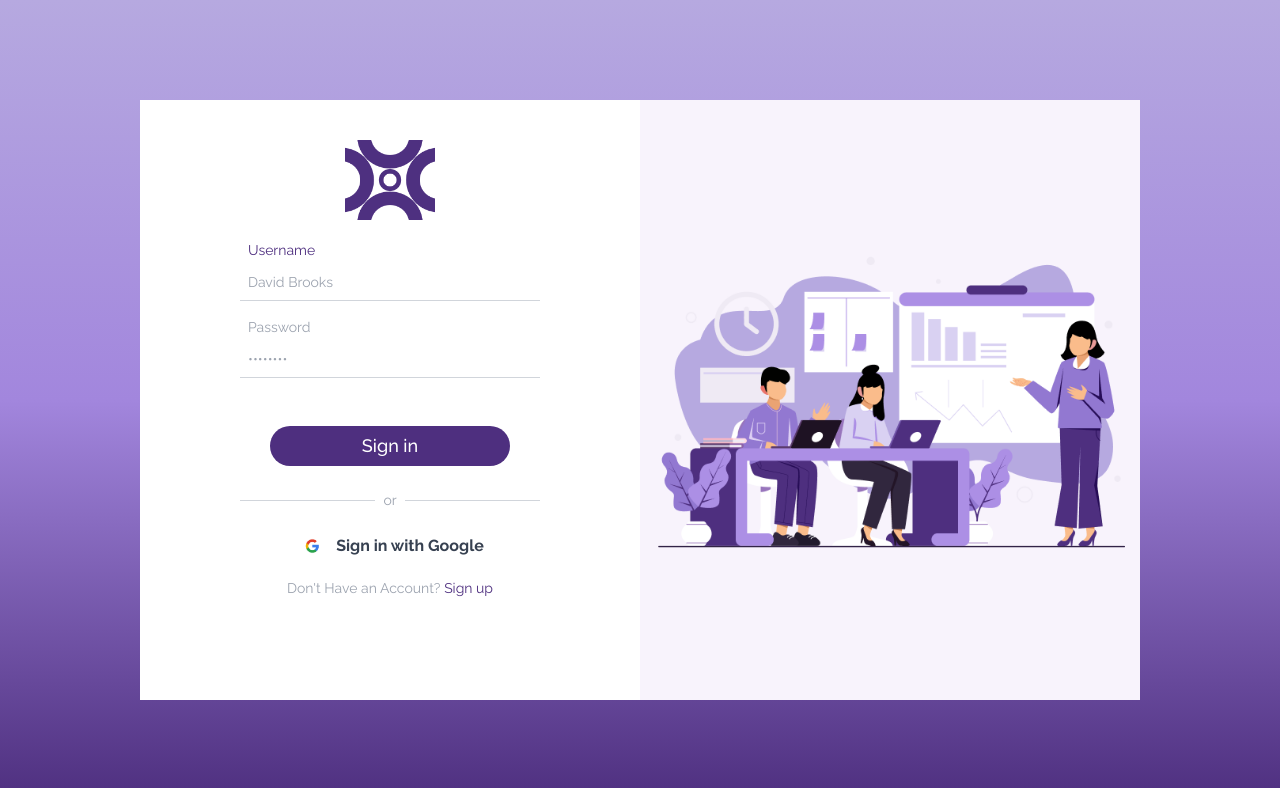
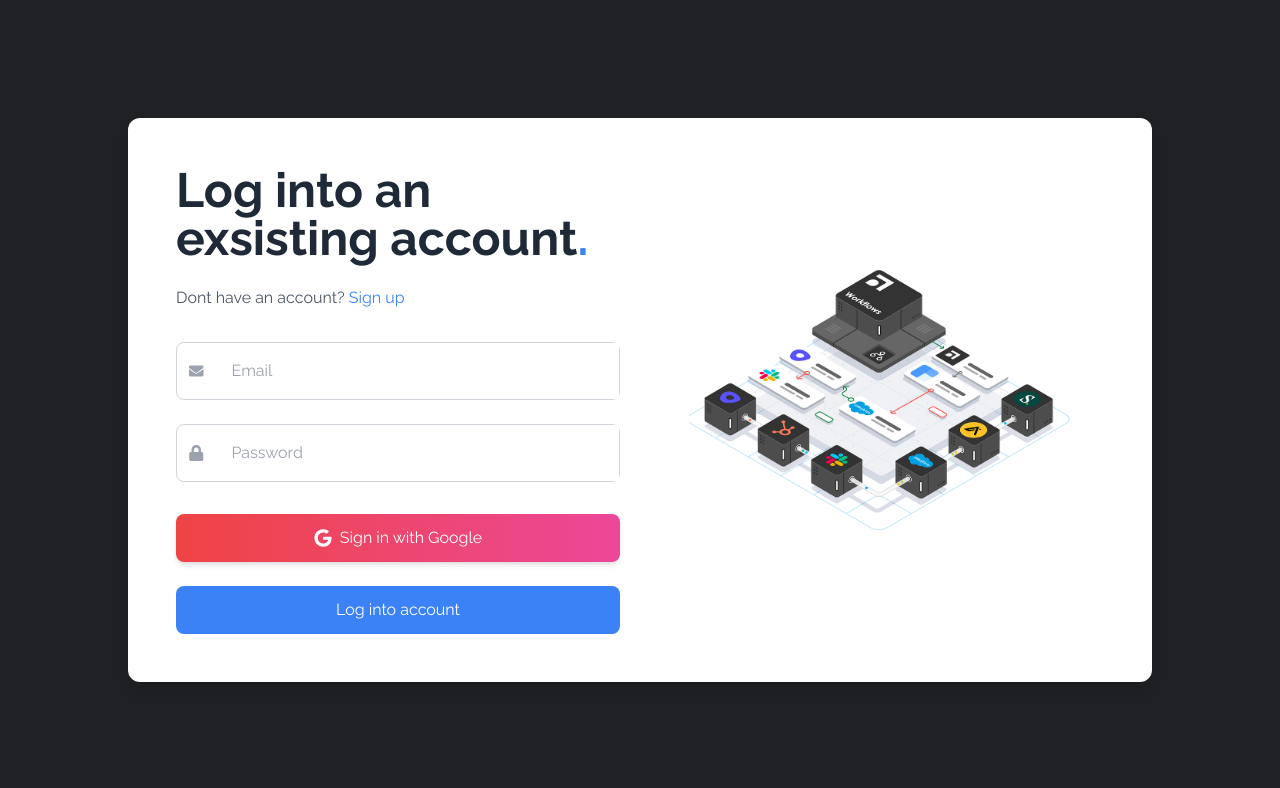
Before and after one commit to TalalMajeed/Dudo-Frontend, a React (Vite) app: page /login in a window 1280 px wide. Shown: the top 788 px of the page. Built offline with nearby package versions, Linux system fonts and the light colour scheme.

Commit message:
added team info page

```diff
--- a/src/main.jsx
+++ b/src/main.jsx
@@ -14,7 +14,7 @@ import Panel from './pages/Panel/index.jsx'
 import Login from './pages/Login/index.jsx'
 import Signup from './pages/Signup/index.jsx';
 import Verification from './pages/Verification/index.jsx';
-
+import TeamInfo from './pages/TeamInfo/index.jsx';
 const AppContext = React.createContext({});
 
 const theme = createTheme({
@@ -51,6 +51,9 @@ const router = createBrowserRouter([
     {
         path: "/verification",
         element: <Verification />,
+    },
+    { path:"/teaminfo",
+        element: <TeamInfo />,
     }
 ]);
 
--- a/src/pages/Login/index.jsx
+++ b/src/pages/Login/index.jsx
@@ -1,65 +1,76 @@
-import "./styles.scss";
-import art from '../../assets/art.png';
-import logo from '../../assets/googlelogo.png';
-import dudologo from '../../assets/logo.png';
+import { FaEnvelope, FaLock, FaGoogle } from 'react-icons/fa';
+import background from '../../assets/background.png';
 
-export default function Login() {
+function Login() {
     return (
-        <div className="h-screen bg-gradient-to-b from-[#B6A9E0] via-[#A286DD] to-[#4E2F7F] flex items-center justify-center">
-      <div className="bg-white w-[1000px] h-[600px] flex">
-        <div className="w-1/2 p-5 flex flex-col items-center mt-5">
-          <div className="text-center w-[300px] ">
-            <div className="flex flex-col items-center">
-            <img src={dudologo} alt="dudo-logo" className="h-20" />
-            </div>
-            <div className="text-sm text-gray-400 mt-5 text-left">
-              <label htmlFor="username" className="block text-[#4E2F7F] pl-2">Username</label>
+        <div className="flex items-center justify-center min-h-screen bg-[#202124]">
+            <div className="bg-white p-12 rounded-xl shadow-lg max-w-5xl flex w-full">
+                <div className="flex-1 pr-10">
+                    <h1 className="text-5xl font-bold text-gray-800 mb-6">
+                        Log into an exsisting account<span className="text-blue-500">.</span>
+                    </h1>
+                    <p className="text-gray-600 mb-8">
+                        Dont have an account?{' '}
+                        <a href="#" className="text-blue-500 hover:underline">
+                            Sign up
+                        </a>
+                    </p>
+
+                    <form>
+
+                        <div className="relative mb-6">
+                            <div className="flex items-center border border-gray-300 rounded-lg bg-white">
+                                <FaEnvelope className="text-gray-400 mx-3" />
                                 <input
-                id="username"
-                type="text"
-                defaultValue="David Brooks"
-                className="w-full mt-1 p-2 border-b border-gray-300 outline-none"
+                                    type="email"
+                                    placeholder="Email"
+                                    className="w-full p-4 bg-white border-0 focus:outline-none focus:ring-2 focus:ring-blue-500 transition"
                                 />
-            </div>
-
-            <div className="text-sm text-gray-400 mt-4 text-left">
-              <label htmlFor="password" className="block text-[#4E2F7F ] pl-2">Password</label>
-
-
-              <input
-                id="password"
-                type="password"
-                defaultValue="********"
-                className="w-full mt-1 p-2 border-b border-gray-300 outline-none"
-              />
-            </div>
-
-            <button className="w-4/5 h-10 bg-[#4E2F7F] text-white rounded-full mt-12 text-lg font-medium">
-              Sign in
-            </button>
-
-            <div className="flex items-center my-6 space-x-2">
-              <div className="flex-1 border-b border-gray-300"></div>
-              <span className="text-sm text-gray-400">or</span>
-              <div className="flex-1 border-b border-gray-300"></div>
-            </div>
-
-            <div className="flex items-center justify-center space-x-2 cursor-pointer font-bold text-gray-700 mb-5">
-              <img src={logo} alt="Google logo" className="w-8" />
-              <span>Sign in with Google</span>
-            </div>
-
-            <div className="text-sm text-gray-400">
-              Don't Have an Account?{" "}
-              <a href="/" className="text-[#4E2F7F]">Sign up</a>
-            </div>
                             </div>
                         </div>
 
-        <div className="w-1/2 overflow-hidden">
-          <img src={art} alt="art" className="w-full h-full object-cover" />
+                        <div className="relative mb-8">
+                            <div className="flex items-center border border-gray-300 rounded-lg bg-white">
+                                <FaLock className="text-gray-400 mx-3" />
+                                <input
+                                    type="password"
+                                    placeholder="Password"
+                                    className="w-full p-4 bg-white border-0 focus:outline-none focus:ring-2 focus:ring-blue-500 transition"
+                                />
+                            </div>
+                        </div>
+
+                        <div className="mb-6">
+                            <button
+                                type="button"
+                                className="flex items-center justify-center w-full bg-gradient-to-r from-red-500 to-pink-500 text-white py-3 rounded-lg shadow-md hover:from-red-600 hover:to-pink-600 transition-transform transform hover:scale-105"
+                            >
+                                <FaGoogle className="mr-2 text-lg" />
+                                Sign in with Google
+                            </button>
+                        </div>
+
+                        <div>
+                            <button
+                                type="submit"
+                                className="flex items-center justify-center w-full bg-blue-500 text-white py-3 rounded-lg hover:bg-blue-600 transition"
+                            >
+                                Log into account
+                            </button>
+                        </div>
+                    </form>
+                </div>
+
+                <div className="hidden md:flex flex-1 justify-center items-center">
+                    <img
+                        src={background}
+                        alt="Signup illustration"
+                        className="rounded-r-xl w-full max-h-[500px] object-contain"
+                    />
                 </div>
             </div>
         </div>
     );
 }
+
+export default Login;
--- a/src/pages/Signup/index.jsx
+++ b/src/pages/Signup/index.jsx
@@ -5,7 +5,6 @@ function Signup() {
     return (
         <div className="flex items-center justify-center min-h-screen bg-[#202124]">
             <div className="bg-white p-12 rounded-xl shadow-lg max-w-5xl flex w-full">
-                {/* Left Pane */}
                 <div className="flex-1 pr-10">
                     <h1 className="text-5xl font-bold text-gray-800 mb-6">
                         Create new account<span className="text-blue-500">.</span>
@@ -74,7 +73,6 @@ function Signup() {
                     </form>
                 </div>
 
-                {/* Image Section */}
                 <div className="hidden md:flex flex-1 justify-center items-center">
                     <img
                         src={background}
--- a/src/pages/Verification/index.jsx
+++ b/src/pages/Verification/index.jsx
@@ -1,63 +1,62 @@
 import "./styles.scss";
-import { useState } from 'react';
-import OTPInput from 'react-otp-input';
+import { useState } from "react";
+import OTPInput from "react-otp-input";
 import { Button } from "@mui/material";
+
 export default function Verification() {
-  const [otp, setOtp] = useState('');
+  const [otp, setOtp] = useState("");
 
   return (
-    <div className="h-screen bg-gradient-to-b from-[#B6A9E0] via-[#A286DD] to-[#4E2F7F] flex items-center justify-center">
-      <div className="bg-white p-10 rounded-md shadow-md w-[550px] h-[550px] flex flex-col justify-between">
-        <div className="flex flex-col items-center">
-          <h1 className="text-4xl font-bold text-gray-700 pt-4">Your OTP</h1>
-        </div>
-
-        <div className="text-center text-gray-600  mt-0 pt-0 ">
-          <p>Hey David,</p>
-          <p className="mt-4">
+    <div className="flex items-center justify-center min-h-screen bg-[#202124]">
+      <div className="bg-white p-12 rounded-xl shadow-lg max-w-md w-full">
+        <h1 className="text-5xl font-bold text-gray-800 mb-6 text-center">
+          Verify OTP<span className="text-blue-500">.</span>
+        </h1>
+        <p className="text-gray-600 text-center mb-8">
+          Hey David, <br />
           Thank you for choosing Dudo. Use the following OTP to complete the
-            procedure to change your email address. OTP is valid for <b>5 minutes</b>.
-            Do not share this code with others, including your Dudo collaborators.
+          procedure to change your email address. The OTP is valid for <b>5 minutes</b>. Do not share this code with anyone.
         </p>
-        </div>
-
-        <div className="flex flex-col items-center">
+        <div className="flex justify-center mb-8">
           <OTPInput
             value={otp}
             onChange={setOtp}
             numInputs={5}
-            renderSeparator={() => <span className="px-1">-</span>}
+            renderSeparator={() => <span className="px-2">-</span>}
             renderInput={(props) => <input {...props} />}
             inputStyle={{
-              width: '2.5rem',
-              height: '2.5rem',
-              margin: '0.5rem',
-              fontSize: '1.5rem',
-              borderRadius: '0.375rem',
-              border: '1px solid #4E2F7F',
-              textAlign: 'center',
+              width: "3rem",
+              height: "3rem",
+              margin: "0.5rem",
+              fontSize: "1.5rem",
+              borderRadius: "0.375rem",
+              border: "1px solid #1E3A8A",
+              textAlign: "center",
             }}
             focusStyle={{
-              border: '1px solid #4E2F7F',
-              outline: 'none',
+              border: "2px solid #1E40AF",
+              outline: "none",
             }}
           />
         </div>
-    <div className="flex items-center justify-center">
+
         <Button
           variant="contained"
-      style={{
-        width: 250,
-        color: '#FFFFFF',
-        height: 45,
-        backgroundColor: '#4E2F7F',
+          sx={{
+            width: "100%",
+            height: "50px",
+            background: "linear-gradient(to right, #ef4444, #ec4899)",
+            color: "#FFFFFF",
+            fontSize: "1.2rem",
+            borderRadius: "0.5rem",
+            "&:hover": {
+              background: "linear-gradient(to right, #dc2626, #db2777)",
+            },
           }}
         >
           Verify OTP
         </Button>
       </div>
-
-      </div>
     </div>
   );
 }
```
Also changed, not shown: src/pages/TeamInfo/index.jsx (+96 -0 lines). Lines whose indentation alone changed are shown as unchanged.
